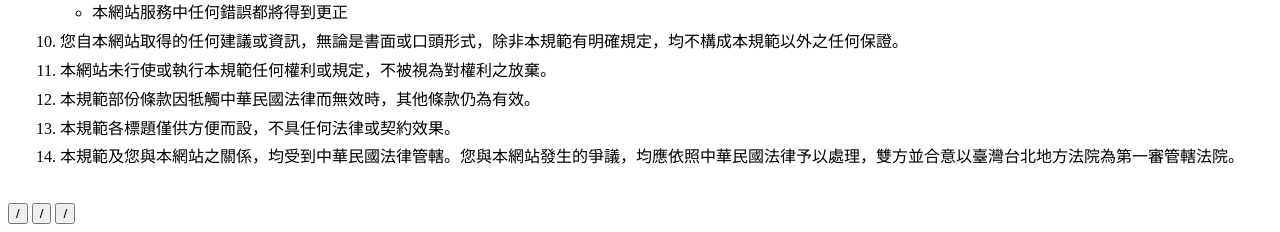
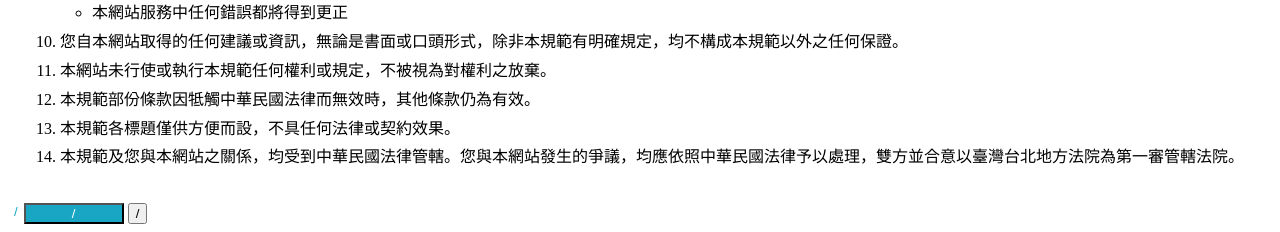
Before and after one commit to inwinstack/owncloud-them-moe, a PHP site: template apps/firstrunwizard/templates/wizard.php in a window 1280 px wide. Shown: the part 1502-1734 px from the top of the page. Run offline with PHP 8.4, Linux system fonts and the light colour scheme; the template is opened without the code that fills it, so the values that code supplies are empty.

Commit message:
[feature] redesign the button of terms of use

```diff
--- a/apps/firstrunwizard/templates/wizard.php
+++ b/apps/firstrunwizard/templates/wizard.php
@@ -20,6 +20,18 @@
 .terms-of-use ul{
     list-style-type: circle;
     padding: .3em 0 0 2em;
+}
+#printWizard {
+  float: left;
+  background: #fff;
+  border: 0;
+  color: #18A6C4;
+}
+
+#acceptWizard {
+  width: 100px;
+  background: #18A6C4;
+  color: #fff;
 }
 </style>
 
@@ -93,6 +105,9 @@
         </ol>
     </p>
 </div>
+
+<div class="center">
 <input id="printWizard" type="button" value=<?php p($l->t('Print')); ?> />
 <input id="acceptWizard" type="button" value=<?php p($l->t('Accept')); ?> />
 <input id="notAcceptWizard" type="button" value=<?php p($l->t("Not accept")); ?> />
+</div>
```
